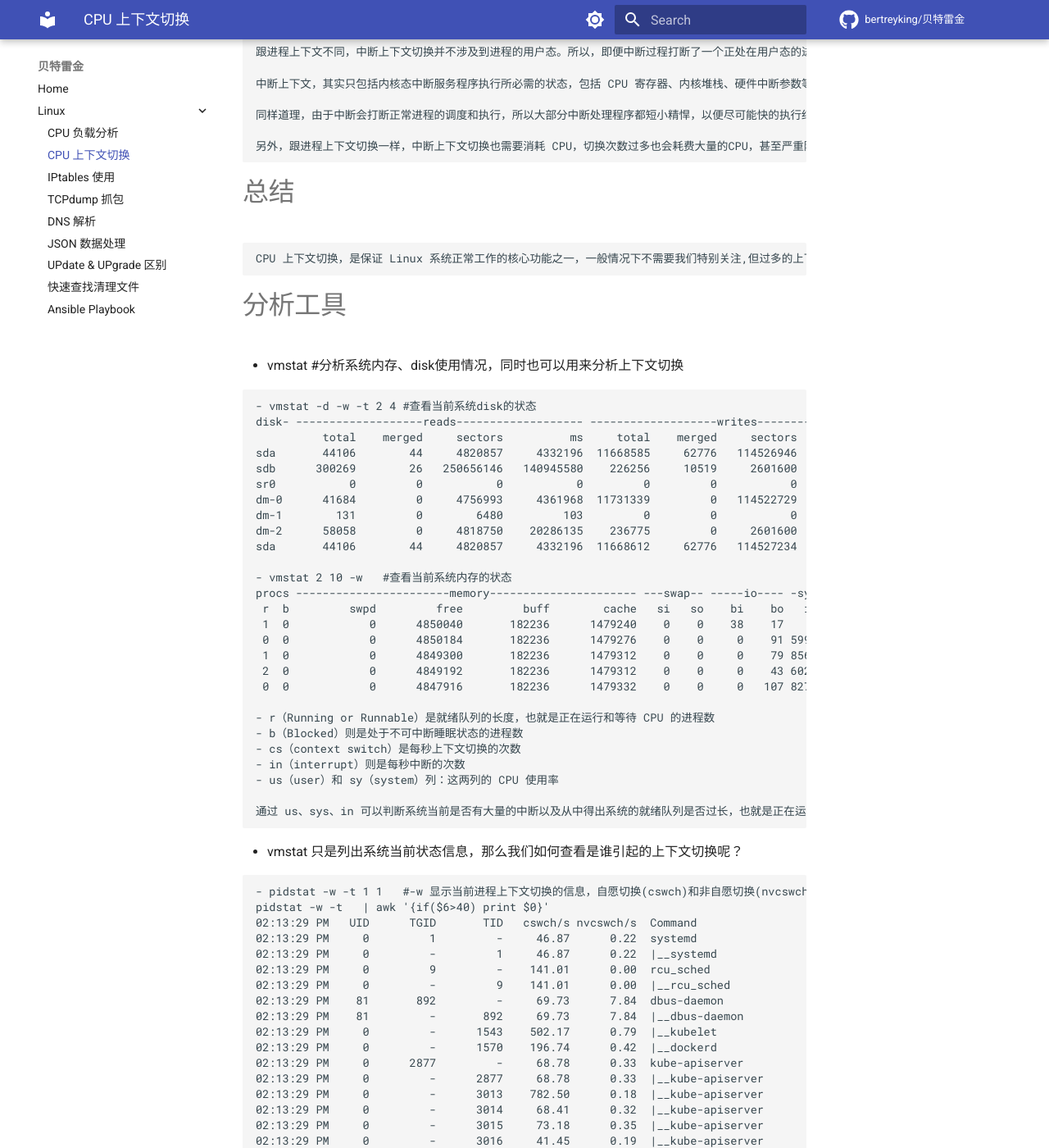
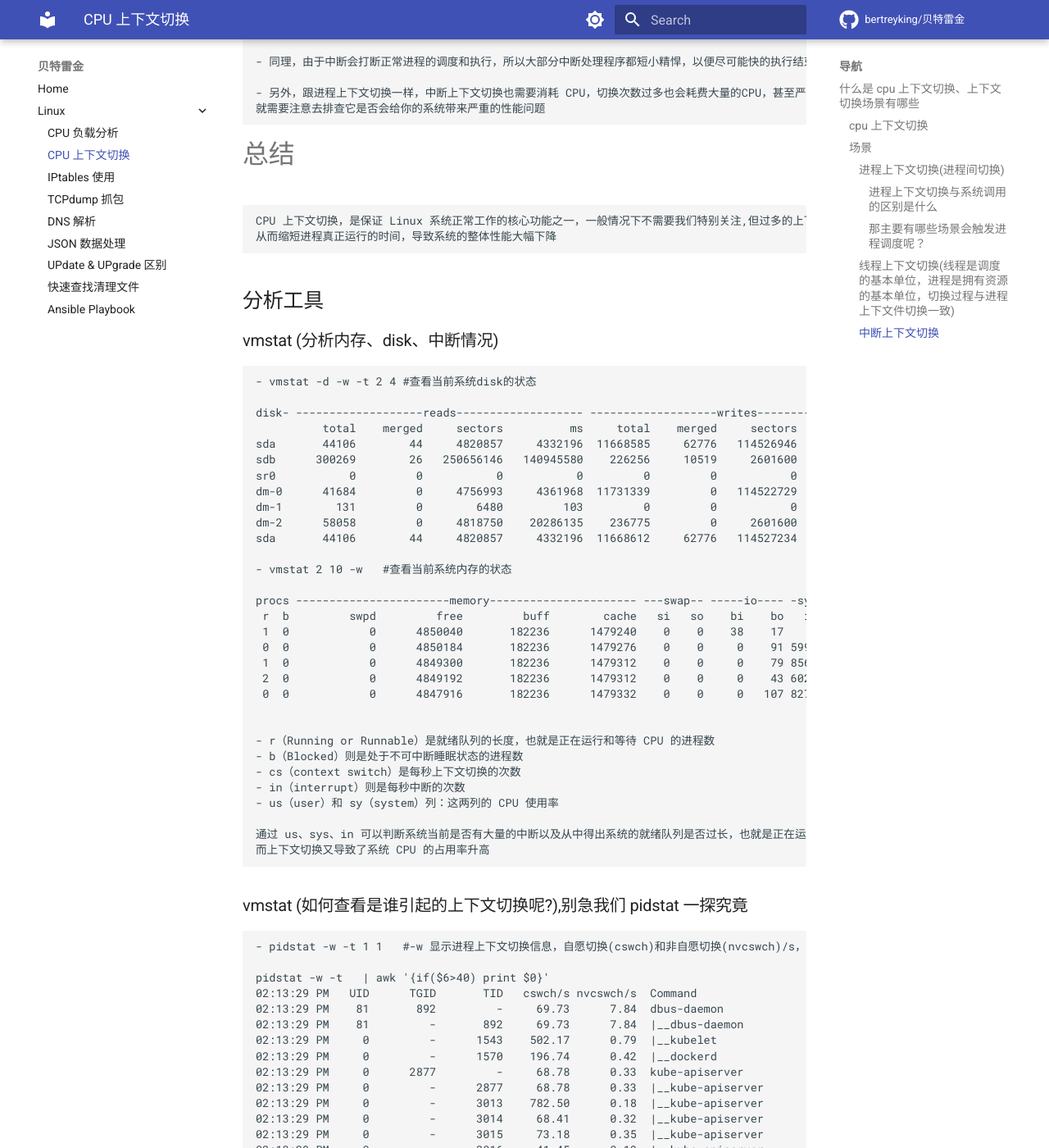
Before and after one commit to bertreyking/bertreyking.github.io, an MkDocs documentation site: the page built from docs/cpu_上下文切换.md, in a window 1280 px wide and 1400 px high, scrolled down 1414 px. Shown: the whole window at 82% size. Built offline with MkDocs 1.6.1 and Material for MkDocs 9.7.7, drawn with Linux system fonts in a browser that asks for light colours; comment, search, counter and statistics services are not loaded; some of the changed text lies outside the part shown.

Commit message:
updatefile

````diff
--- a/docs/cpu_上下文切换.md
+++ b/docs/cpu_上下文切换.md
@@ -1,71 +1,96 @@
-# cpu上下文切换
+# cpu 上下文切换
 
-1. 什么是cpu上下文切换以及上下文切换的场景有哪些
+## 什么是 cpu 上下文切换、上下文切换场景有哪些
 
-- cpu上下文切换
+### cpu 上下文切换
+
 ```
-CPU 上下文切换，就是先把前一个任务的 CPU 上下文（也就是 CPU 寄存器和程序计数器）保存起来，然后加载新任务的上下文到寄存器和程序计数器，最后再跳转到程序计数器所指的新位置，运行新任务
-而这些保存下来的上下文，会存储在系统内核中，并在任务重新调度执行时再次加载进来。这样就能保证任务原来的状态不受影响，让任务看起来还是连续运行
+CPU 上下文切换，就是先把前一个任务的 CPU 上下文（也就是 CPU 寄存器和程序计数器）保存起来，然后加载新任务的上下文到寄存器和程序计数器，
+最后再跳转到程序计数器所指的新位置，运行新任务。而这些保存下来的上下文，会存储在系统内核中，并在任务重新调度执行时再次加载进来。这样就能
+保证任务原来的状态不受影响，让任务看起来还是连续运行
 ```
-- 场景
+
+### 场景
+
 ```
 - 进程上下文切换
 - 线程上下文切换
 - 中断上下文切换
 ```
-# 进程上下文切换(一个进程切换到另一个进程运行)
+
+#### 进程上下文切换(进程间切换)
+
 ```
 进程的运行空间有 内核空间、用户空间 两种；其中用户空间，不能直接访问内存等其他硬件设备，必须通过系统调用载入到内核空间中才能访问内核空间的资源
-也就是说，进程既可以在用户空间运行，称之为进程的用户态
-又可以在内核空间运行，称之为进程的内核态
-两者的转变，是需要通过系统调用来完成
+也就是说，进程既可以在用户空间运行，称之为进程的用户态，又可以在内核空间运行，称之为进程的内核态，两者的转变，是需要通过系统调用来完成
 
-比如查看已文件，首先调用open() 函数打开文件，其次调用read()函数读取文件内容，最后调用 write()函数将内容打印到stdout，最最后再调用close()函数关闭文件
-以上系统调用，均是在一个进程运行，所以系统的调用我们成为特权模式切换，而不是上下文切换，但实际上上下文切换也是无法避免的，也就是说在整个调用的过程中，必然会发生CPU的上下文切换
+比如查看文件，首先调用 open() 函数打开文件，其次调用 read() 函数读取文件内容，最后调用 write() 函数将内容打印到 stdout，最最后再调用 close() 函数关闭文件
+以上系统调用，均是在一个进程运行，所以系统的调用我们成为特权模式切换，而不是上下文切换，但实际上上下文切换也是无法避免的，也就是说在整个调用的过程中，必然会发生 CPU 的上下文切换
+```
 
-那进程上下文切换 与 系统调用的区别是什么？
+##### 进程上下文切换与系统调用的区别是什么
 
-系统调用只是会调用不同函数完成进程的需求，而进程上下文切换需要保存当前进程内核状态和cpu寄存器，也会把该进程的虚拟内存，栈等其它保存下来，从而加载下一进程的内核态后，而且也要刷新进程的虚拟内存和用户栈
-所以保存上下文以及恢复上下文的过程是有资源消耗的，在大量的进程上下文切换过程，肯定会大量的消耗系统资源，好在进程的切换大部分都是几十纳秒和数微秒级别，所以切换时间还是相当可观的
+```
+系统调用只是会调用不同函数完成进程的需求，而进程上下文切换需要保存当前进程内核状态和 cpu 寄存器，也会把该进程的虚拟内存，栈等其它保存下来，
+从而加载下一进程的内核态后，而且也要刷新进程的虚拟内存和用户栈，所以保存上下文以及恢复上下文的过程是有资源消耗的，在大量的进程上下文切换过程，
+肯定会大量的消耗系统资源，好在进程的切换大部分都是几十纳秒和数微秒级别，所以切换时间还是相当可观的
 
-既然知道了上下文切换可能会导致系统负载较高，那我们需要知道什么时候会发生上下文切换，进程的切换就会有cpu上下文的切换，那么只有在进程调度时才需要上下文切换，而linux为每个cpu维护了一个就绪队列，
-其中主要是正在运行和正在等待cpu的进程(活跃进程)，它们会按照优先级和等待cpu的时间进行排序，然后选择最需要cpu的进程，也就是优先级高的，和等待cpu时间最长的进程来运行
+既然知道了上下文切换可能会导致系统负载较高，那我们需要知道什么时候会发生上下文切换，进程的切换就会有 cpu 上下文的切换，那么只有在进程调度时才需要上下文切换，
+而linux为每个cpu维护了一个就绪队列，其中主要是正在运行和正在等待cpu的进程(活跃进程)，它们会按照优先级和等待cpu的时间进行排序，然后选择最需要cpu的进程，
+也就是优先级高的，和等待cpu时间最长的进程来运行
+```
 
-那主要有哪些场景会触发进程调度呢？
-- cpu是时间片，会被划分多个时间片，轮流的分配给进程，当某个进程时间片耗尽时，进程会被挂起，切换到其他正在等待cpu的进程运行
+##### 那主要有哪些场景会触发进程调度呢？
+
+```
+- cpu 是时间片，会被划分多个时间片，轮流的分配给进程，当某个进程时间片耗尽时，进程会被挂起，切换到其他正在等待 cpu 的进程运行
 - 进程在系统资源不足时，需要等到资源满足后才可以运行进程，此时进程也会被挂起，并由系统调度其他进程运行
 - 优先级搞得进程，较低的优先级进程会被挂起
 - 主动挂起的进程 如 sleep，时间到了之后也会重新调度
-- 硬件中断时，cpu上的进程也会被中断挂起，转而执行内核中的中断服务进程
+- 硬件中断时，cpu 上的进程也会被中断挂起，转而执行内核中的中断服务进程
 ```
-# 线程上下文切换(线程是调度的基本单位，而进程是拥有资源的基本单位，切换的过程与进程上下文件切换一致)
+
+#### 线程上下文切换(线程是调度的基本单位，进程是拥有资源的基本单位，切换过程与进程上下文件切换一致)
+
 ```
 内核态的任务调度，实际上调度的对象就是线程，而进程只是给线程提供了虚拟内存、全局变量等资源
 
-进程只有一个线程时，可以理解两者没有什么区别
-当进程有多个线程时，进程就比线程多了虚拟内存，全局变量等资源，而多个线程之间，这些资源他们是共享的，且上下文切换时它们是不需要被修改的，而线程也是有自己的私有资源的，比如栈和寄存器，这些独有的资源，在上下文切换时也是要被保存的，那进程间多线程切换就比进程内线程间切换资源消耗的多
-```
-# 中断上下文切换
-```
-为了快速响应硬件的事件，中断处理会打断进程的正常调度和执行，转而调用中断处理程序，响应设备事件。而在打断其他进程时，就需要将进程当前的状态保存下来，这样在中断结束后，进程仍然可以从原来的状态恢复运行
-
-跟进程上下文不同，中断上下文切换并不涉及到进程的用户态。所以，即便中断过程打断了一个正处在用户态的进程，也不需要保存和恢复这个进程的虚拟内存、全局变量等用户态资源
-
-中断上下文，其实只包括内核态中断服务程序执行所必需的状态，包括 CPU 寄存器、内核堆栈、硬件中断参数等。对同一个 CPU 来说，中断处理比进程拥有更高的优先级，所以中断上下文切换并不会与进程上下文切换同时发生
-
-同样道理，由于中断会打断正常进程的调度和执行，所以大部分中断处理程序都短小精悍，以便尽可能快的执行结束
-
-另外，跟进程上下文切换一样，中断上下文切换也需要消耗 CPU，切换次数过多也会耗费大量的CPU，甚至严重降低系统的整体性能。所以，当你发现中断次数过多时，就需要注意去排查它是否会给你的系统带来严重的性能问题
-```
-# 总结
-```
-CPU 上下文切换，是保证 Linux 系统正常工作的核心功能之一，一般情况下不需要我们特别关注,但过多的上下文切换，会把 CPU 时间消耗在寄存器、内核栈以及虚拟内存等数据的保存和恢复上，从而缩短进程真正运行的时间，导致系统的整体性能大幅下降
+- 进程只有一个线程时，可以理解两者没有什么区别
+- 当进程有多个线程时，进程就比线程多了虚拟内存，全局变量等资源，而多个线程之间，这些资源他们是共享的，且上下文切换时它们是不需要被修改的，
+  而线程也是有自己的私有资源的，比如栈和寄存器，这些独有的资源，在上下文切换时也是要被保存的，那进程间多线程切换就比进程内线程间切换资源消耗的多
 ```
 
-# 分析工具
-- vmstat #分析系统内存、disk使用情况，同时也可以用来分析上下文切换
+#### 中断上下文切换
+
+```
+- 为了快速响应硬件的事件，中断处理会打断进程的正常调度和执行，转而调用中断处理程序，响应设备事件。而在打断其他进程时，就需要将进程当前的状态保存下来，
+这样在中断结束后，进程仍然可以从原来的状态恢复运行
+
+- 跟进程上下文不同，中断上下文切换并不涉及到进程的用户态。所以，即便中断过程打断了一个正处在用户态的进程，也不需要保存和恢复这个进程的虚拟内存、全局变量等用户态资源
+
+- 中断上下文，其实只包括内核态中断服务程序执行所必需的状态，包括 CPU 寄存器、内核堆栈、硬件中断参数等。对同一个 CPU 来说，中断处理比进程拥有更高的优先级，
+所以中断上下文切换并不会与进程上下文切换同时发生
+
+- 同理，由于中断会打断正常进程的调度和执行，所以大部分中断处理程序都短小精悍，以便尽可能快的执行结束
+
+- 另外，跟进程上下文切换一样，中断上下文切换也需要消耗 CPU，切换次数过多也会耗费大量的CPU，甚至严重降低系统的整体性能。所以，当你发现中断次数过多时，
+就需要注意去排查它是否会给你的系统带来严重的性能问题
+```
+
+# 总结
+
+```
+CPU 上下文切换，是保证 Linux 系统正常工作的核心功能之一，一般情况下不需要我们特别关注,但过多的上下文切换，会把 CPU 时间消耗在寄存器、内核栈以及虚拟内存等数据的保存和恢复上，
+从而缩短进程真正运行的时间，导致系统的整体性能大幅下降
+```
+
+## 分析工具
+
+###  vmstat (分析内存、disk、中断情况)
+
 ```
 - vmstat -d -w -t 2 4 #查看当前系统disk的状态
+
 disk- -------------------reads------------------- -------------------writes------------------ ------IO------- -----timestamp-----
           total    merged     sectors          ms     total    merged     sectors          ms     cur     sec                 CST
 sda       44106        44     4820857     4332196  11668585     62776   114526946     7925754       0    4724 2020-11-23 13:48:02
@@ -77,6 +102,7 @@
 sda       44106        44     4820857     4332196  11668612     62776   114527234     7925763       0    4724 2020-11-23 13:48:04
 
 - vmstat 2 10 -w   #查看当前系统内存的状态
+
 procs -----------------------memory---------------------- ---swap-- -----io---- -system-- --------cpu--------
  r  b         swpd         free         buff        cache   si   so    bi    bo   in   cs  us  sy  id  wa  st
  1  0            0      4850040       182236      1479240    0    0    38    17    1   11  11   6  82   0   0
@@ -85,23 +111,24 @@
  2  0            0      4849192       182236      1479312    0    0     0    43 6021 9128   8   4  88   0   0
  0  0            0      4847916       182236      1479332    0    0     0   107 8270 12498  17   8  75   0   0
 
+
 - r（Running or Runnable）是就绪队列的长度，也就是正在运行和等待 CPU 的进程数
 - b（Blocked）则是处于不可中断睡眠状态的进程数
 - cs（context switch）是每秒上下文切换的次数
 - in（interrupt）则是每秒中断的次数
 - us（user）和 sy（system）列：这两列的 CPU 使用率
 
-通过 us、sys、in 可以判断系统当前是否有大量的中断以及从中得出系统的就绪队列是否过长，也就是正在运行和等待 CPU 的进程数过多，导致了大量的上下文切换，而上下文切换又导致了系统 CPU 的占用率升高
+通过 us、sys、in 可以判断系统当前是否有大量的中断以及从中得出系统的就绪队列是否过长，也就是正在运行和等待 CPU 的进程数过多，导致了大量的上下文切换，
+而上下文切换又导致了系统 CPU 的占用率升高
 ```
-- vmstat 只是列出系统当前状态信息，那么我们如何查看是谁引起的上下文切换呢？
+
+### vmstat (如何查看是谁引起的上下文切换呢?),别急我们 pidstat 一探究竟
+
 ```
-- pidstat -w -t 1 1   #-w 显示当前进程上下文切换的信息，自愿切换(cswch)和非自愿切换(nvcswch)/s，pid，uid，进程名 -t 显示线程指标，默认仅显示进程
+- pidstat -w -t 1 1   #-w 显示进程上下文切换信息，自愿切换(cswch)和非自愿切换(nvcswch)/s，pid，uid，进程名、 -t 显示线程指标，默认仅显示进程
+
 pidstat -w -t   | awk '{if($6>40) print $0}'
 02:13:29 PM   UID      TGID       TID   cswch/s nvcswch/s  Command
-02:13:29 PM     0         1         -     46.87      0.22  systemd
-02:13:29 PM     0         -         1     46.87      0.22  |__systemd
-02:13:29 PM     0         9         -    141.01      0.00  rcu_sched
-02:13:29 PM     0         -         9    141.01      0.00  |__rcu_sched
 02:13:29 PM    81       892         -     69.73      7.84  dbus-daemon
 02:13:29 PM    81         -       892     69.73      7.84  |__dbus-daemon
 02:13:29 PM     0         -      1543    502.17      0.79  |__kubelet
@@ -132,11 +159,12 @@
 
 通过pidstat 查看发现，进程+线程的上下文切换数量等于 vmstat 看到的cs总数，也就是说某个进程cpu冲高，是因为有大量的上下文切换引起的
 
-再仔细看下 vmstat 输出可以发现也有大量的in中断，那么中断如何查看呢？
+再仔细看下 vmstat 输出可以发现也有大量的 in 中断，那么中断如何查看呢？
 
 pidstat 是查看进程级别，也就是用户态的信息，中断的话要看，/proc/interrupts 这个只读文件。/proc 实际上是 Linux 的一个虚拟文件系统，用于内核空间与用户空间之间的通信。/proc/interrupts 就是这种通信机制的一部分，提供了一个只读的中断使用情况
 
 - cat /proc/interrupts
+
  56:    1111142    3538019     167594    5684931   PCI-MSI-edge      vmw_pvscsi
  57:        115          0   61338897          0   PCI-MSI-edge      ens192-rxtx-0
  58:    7466477       2487      19776   18644726   PCI-MSI-edge      ens192-rxtx-1
````
Also changed, not shown: other parts of docs/cpu_上下文切换.md (+4 -3 lines).
